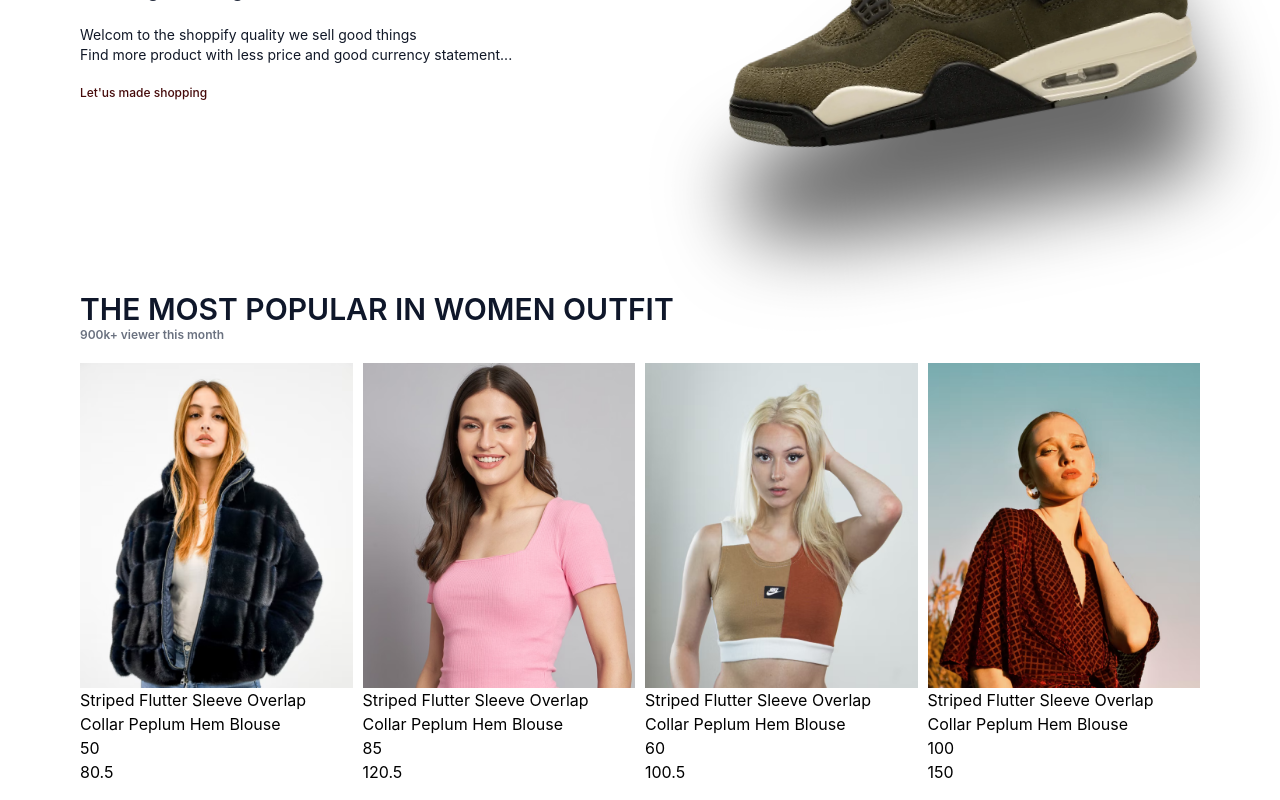
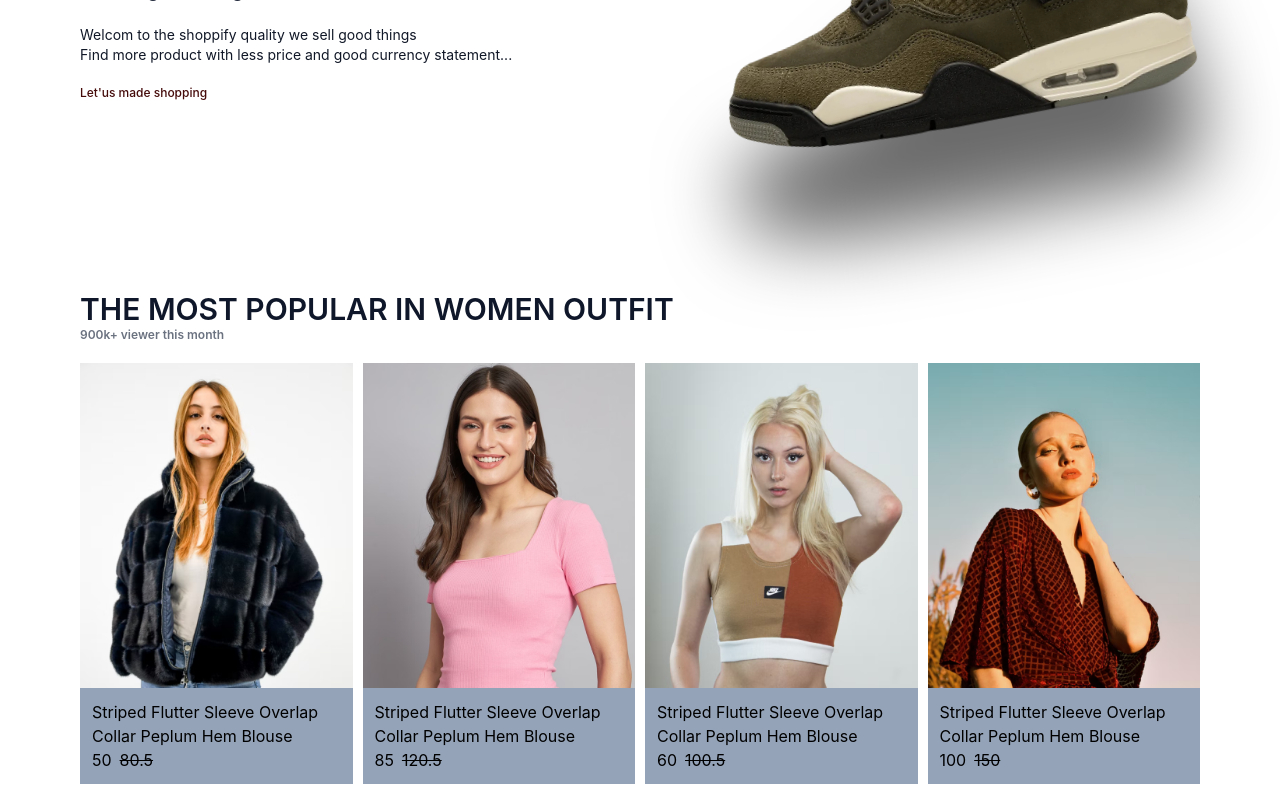
Before and after one commit to tchasinga/magazine-shopping, a React (Vite) app in the folder frontend/: page / in a window 1280 px wide. Shown: the part 289-1089 px from the top of the page. Built offline with nearby package versions, Linux system fonts and the light colour scheme.

Commit message:
New code is added

```diff
--- a/frontend/src/Components/Item/Items.jsx
+++ b/frontend/src/Components/Item/Items.jsx
@@ -5,22 +5,28 @@ export default function Items(props) {
   return (
     <div className=''>
 
-                <div className="mygridreponsive">
+                <div className="mygridreponsive bg-slate-400 ">
                     <div className="">
                         <div>
                             <img src={props.image} alt="" />
                         </div>
 
+                        <div className="p-3">
+
                         <div>
                             <p>{props.name}</p>
                         </div>
 
-                        <div>
+                       <div className="flex gap-2">
+                       <div>
                             <p>{props.new_price}</p>
                         </div>
 
-                        <div>
+                        <div className='line-through'>
                             <p>{props.old_price}</p>
+                        </div>
+                       </div>
+
                         </div>
                     </div>
                 </div>
--- a/frontend/src/Components/Popular/Popular.jsx
+++ b/frontend/src/Components/Popular/Popular.jsx
@@ -9,7 +9,7 @@ export default function Popular() {
         <p className="text-gray-500 text-xs flex items-center">900k+ viewer this month</p>
       </div>
 
-      <div className="mygridreponsive">
+      <div className="mygridreponsive ">
         {data_product.map((items) => (
           <Items
             key={items.id}
```
